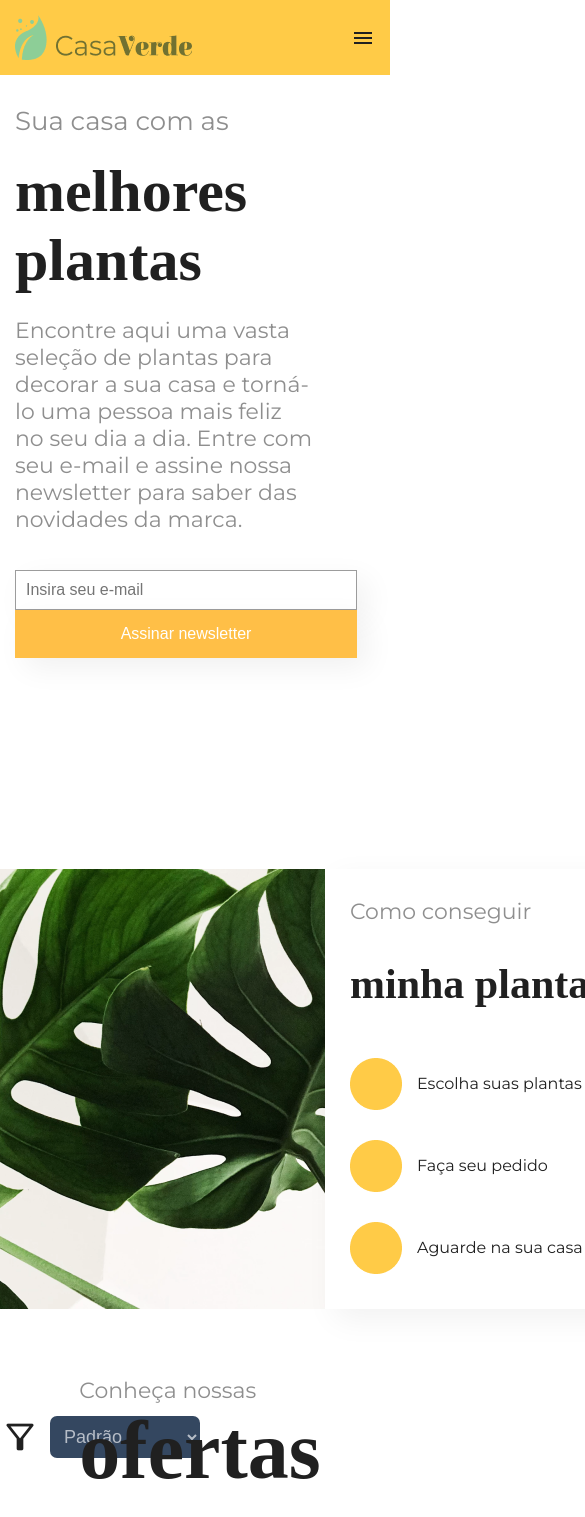
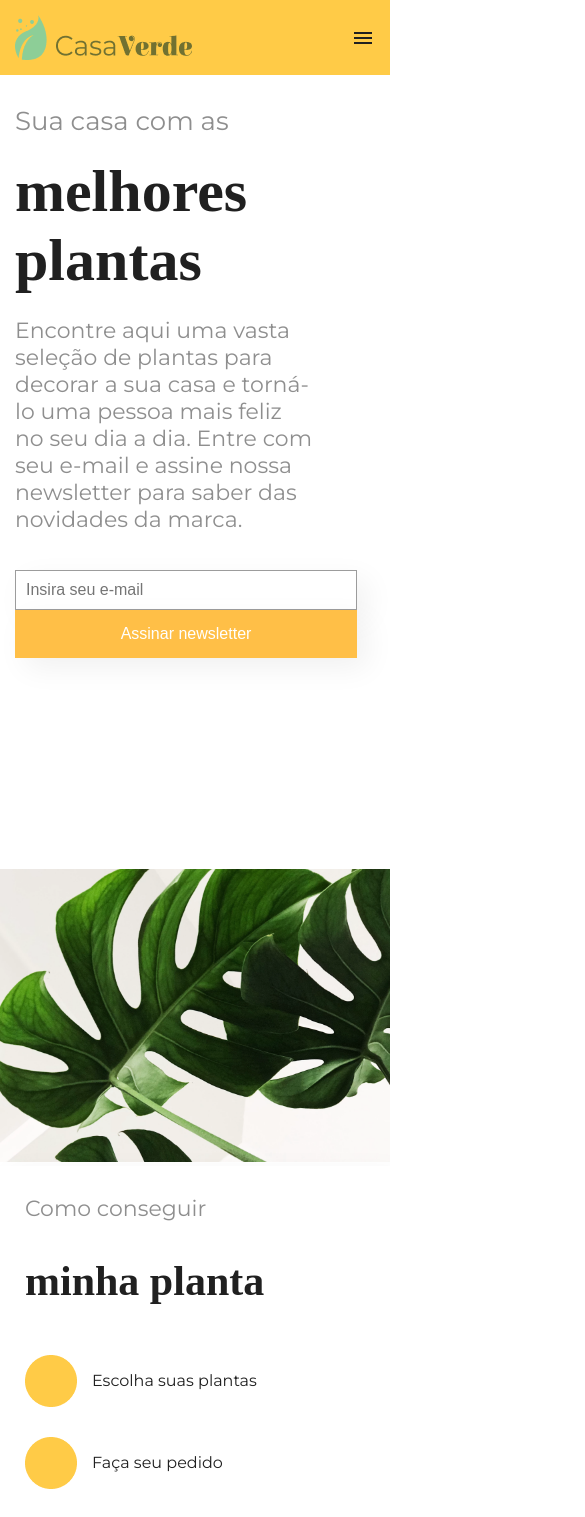
Before and after one commit to GustavoBento/casa-verde, a React (Create React App) app: page / in a window 390 px wide. Shown: the top 1517 px of the page, 585 px wide, since content can reach past the window. Built offline with nearby package versions, Linux system fonts and the light colour scheme; the HTML template or start-up script is replaced by a standard one; a web font is replaced by a local one.

Commit message:
feat: adicionando estilização para mobile

```diff
--- a/src/components/AssinaturaNewsletter/AssinaturaNewsletter.module.css
+++ b/src/components/AssinaturaNewsletter/AssinaturaNewsletter.module.css
@@ -40,7 +40,7 @@
 .input__email {
   width: 60%;
   border: 1px solid rgba(0, 0, 0, 0.39);
-  padding: 13px 15px;
+  padding: 14px 15px;
 }
 
 .input__email:focus {
--- a/src/components/Planta/Planta.module.css
+++ b/src/components/Planta/Planta.module.css
@@ -19,3 +19,14 @@
 .titulo {
   font-size: 42px;
 }
+
+@media (max-width: 768px) {
+  .container {
+    display: flex;
+    flex-direction: column;
+  }
+
+  .imagem {
+    max-width: 100%;
+  }
+}
--- a/src/components/Planta/planta.tsx
+++ b/src/components/Planta/planta.tsx
@@ -7,7 +7,7 @@ export default function Planta() {
   return (
     <section className={styles.container}>
       <div>
-        <img src={mask} alt="Imagem de uma planta mask" />
+        <img className={styles.imagem} src={mask} alt="Imagem de uma planta mask" />
       </div>
       <div className={styles.conteudo}>
         <h4 className={`subtitulo ${styles.subtitulo}`}>Como conseguir</h4>
```
